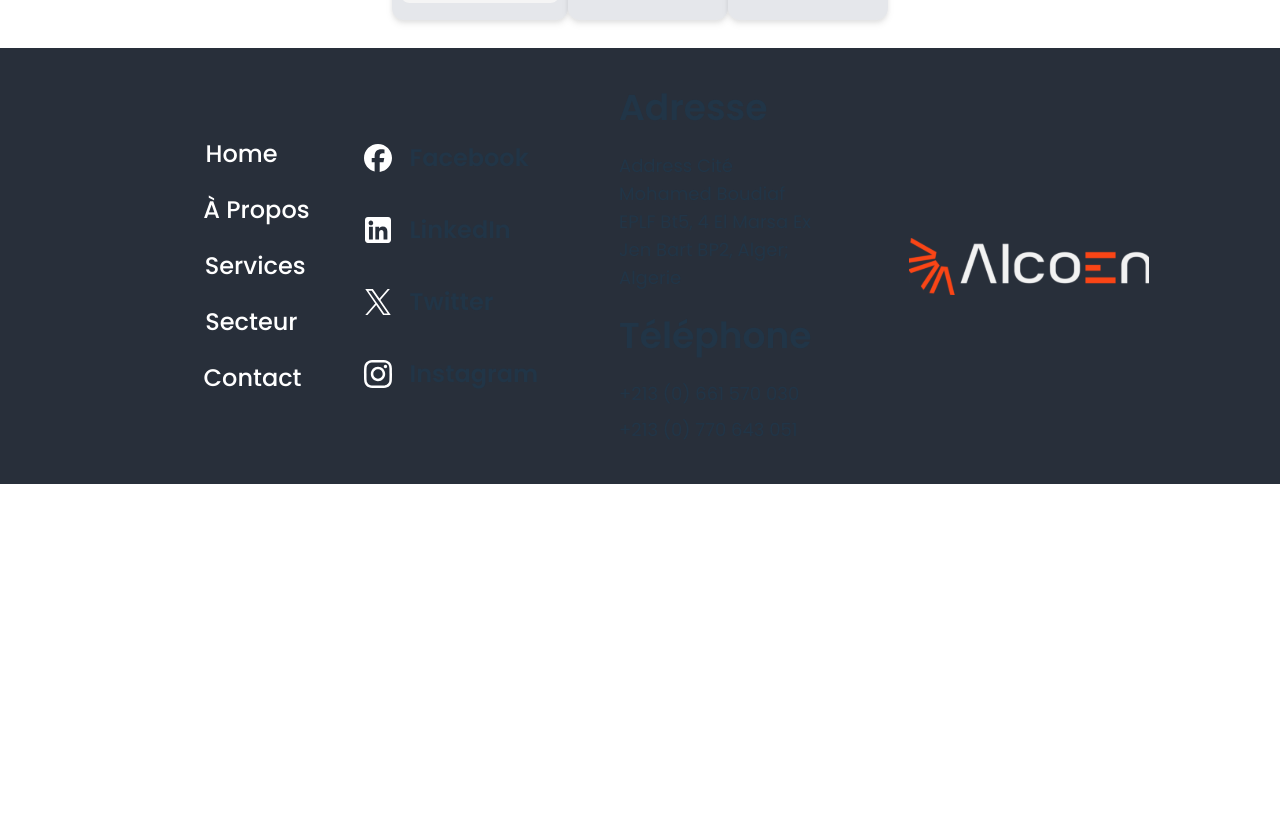
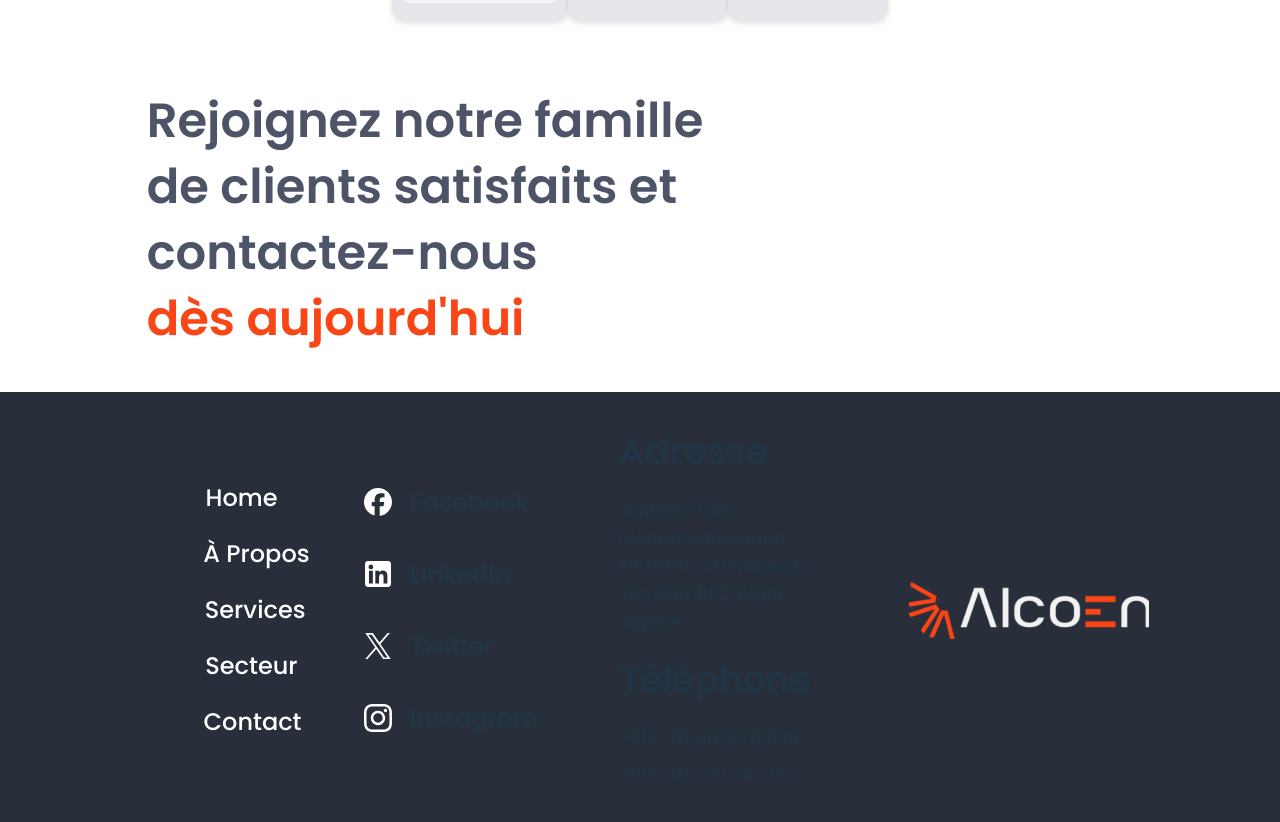
Before and after one commit to hikiuzrx/Alcoen, a React (Vite) app: page /secteur in a window 1280 px wide. Shown: the part 3720-4542 px from the top of the page. Before the commit the page ends 4204 px from the top, so only its background shows below. Built offline with nearby package versions, Linux system fonts and the light colour scheme.

Commit message:
secteur page done 2

```diff
--- a/src/App.css
+++ b/src/App.css
@@ -1242,6 +1242,10 @@ video {
   gap: 1.25rem;
 }
 
+.gap-3{
+  gap: 0.75rem;
+}
+
 .gap-x-4{
   -moz-column-gap: 1rem;
        column-gap: 1rem;
@@ -1530,6 +1534,11 @@ video {
 .py-8{
   padding-top: 2rem;
   padding-bottom: 2rem;
+}
+
+.py-5{
+  padding-top: 1.25rem;
+  padding-bottom: 1.25rem;
 }
 
 .pb-10{
--- a/src/pages/Secteur.tsx
+++ b/src/pages/Secteur.tsx
@@ -278,12 +278,14 @@ export function Secteur(){
             <div className="bg-gray-200 drop-shadow-md rounded-xl text-other flex justify-center items-center">
               <img src={gsa} alt="gsa" />
             </div>
-
-
-
             </div>
 
           </div>
+          <h2 className=" col-start-2 ml-10 leading-snug my-10 col-span-6 text-secondary text-5xl font-semibold">
+          Rejoignez notre famille de clients satisfaits
+            et contactez-nous
+            <p className="text-primary"> dès aujourd'hui</p>
+          </h2>
        </section>
        </div>
      )
```
